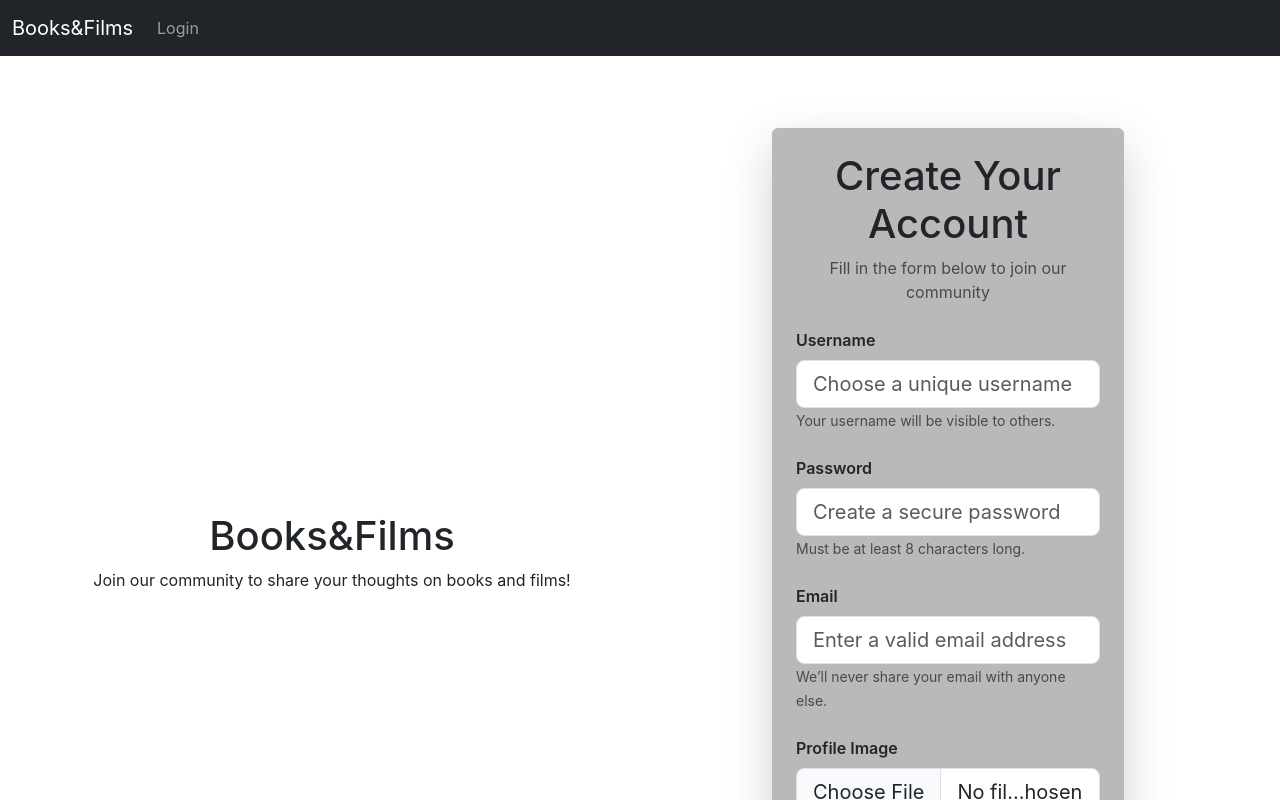
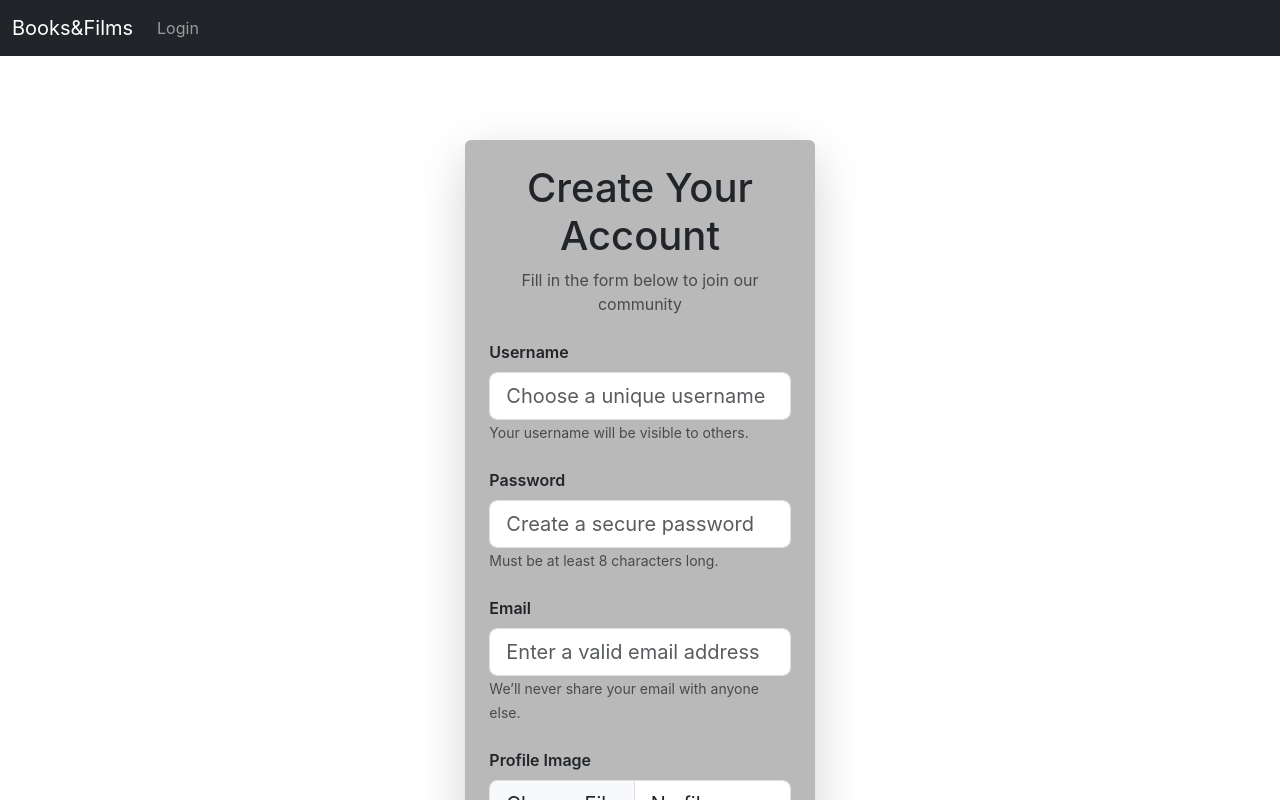
Before and after one commit to Celomarcelo/Books-and-Films-Frontend, a React (Create React App) app: page /register in a window 1280 px wide. Shown: the top 800 px of the page. Built offline with nearby package versions, Linux system fonts and the light colour scheme.

Commit message:
updated layout in  Register.js

```diff
--- a/src/components/Register.js
+++ b/src/components/Register.js
@@ -82,17 +82,20 @@ const Register = () => {
 
     return (
         // Renders the registration form and centers it on the screen
-        <div className="container-fluid d-flex align-items-center justify-content-center" style={{ minHeight: '100vh' }}>
+        <div
+            className="container-fluid d-flex align-items-center justify-content-center"
+            style={{ minHeight: '100vh', padding: '20px' }}
+        >
             <div className="row w-100">
-                {/* Branding section */}
-                <div className="col-12 col-md-6 text-center d-flex flex-column justify-content-center mb-4 mb-md-0">
-                    <h1>Books&Films</h1>
-                    <p>Join our community to share your thoughts on books and films!</p>
-                </div>
-
                 {/* Registration form section */}
-                <div className="col-12 col-md-6 d-flex justify-content-center">
-                    <form className="p-4 w-100" onSubmit={handleSubmit} style={{ maxWidth: '400px' }}>
+                <div
+                    className="col-12 col-md-8 col-lg-6 col-xl-4 d-flex justify-content-center mx-auto"
+                >
+                    <form
+                        className="p-3 w-100"
+                        onSubmit={handleSubmit}
+                        style={{ maxWidth: '400px' }}
+                    >
                         <div className="custom_bg rounded p-4 shadow-lg">
                             {/* Header */}
                             <div className="text-center mb-4">
@@ -180,7 +183,9 @@ const Register = () => {
                             </div>
 
                             <div className="text-center mt-3">
-                                <p className="text-muted">Already have an account? <Link className="text-primary" to="/login/">Login</Link></p>
+                                <p className="text-muted">
+                                    Already have an account? <Link className="text-primary" to="/login/">Login</Link>
+                                </p>
                             </div>
                         </div>
                     </form>
```
